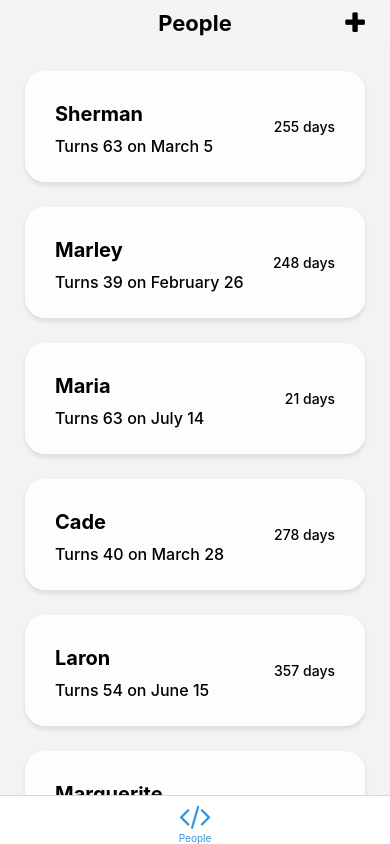
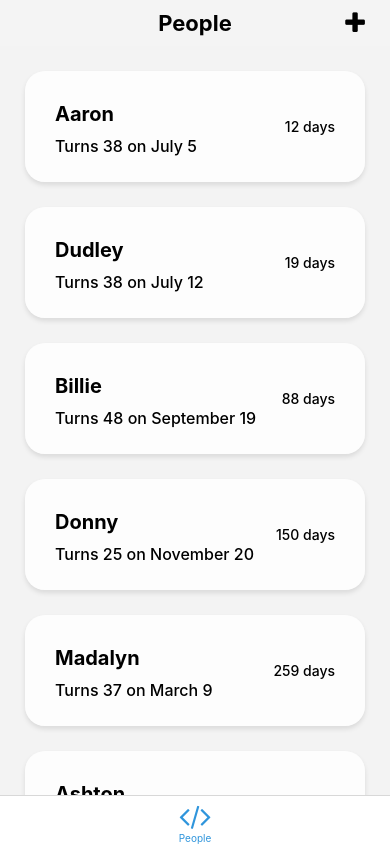
Before and after one commit to distinctmind/netwrk, a React Native app: screen /Upcoming in a window 390 px wide. Built offline with nearby package versions, Linux system fonts and the light colour scheme; what expo-linking would draw is missing.

Commit message:
Modularized code. Sorting by nearest birthday works. However, adding person functionality broke, therefore I need to fix that..

```diff
--- a/components/PersonItem.tsx
+++ b/components/PersonItem.tsx
@@ -1,30 +1,9 @@
 import { Animated, Text, View, StyleSheet, Pressable } from "react-native";
-import moment from "moment";
-
-const daysUntilBirthday = (birthday: Date) => {
-  let now = moment().startOf("day");
-
-  //To get the days until birthday, we set the year to current year.
-  let birthdayDate = moment([
-    now.year(),
-    birthday.getMonth(),
-    birthday.getDate(),
-  ]);
-  let daysLeft = moment(birthdayDate).diff(now, "days");
-  if (daysLeft < 0) daysLeft = 365 + daysLeft;
-  return daysLeft;
-};
+import { daysUntilBirthday, getBirthdayText } from "../utility/birthday";
 
 const yearsOld = (birthday: Date) => {
   let now = new Date();
   return now.getFullYear() - birthday.getFullYear();
-};
-
-const getBirthdayText = (birthday: Date) => {
-  let date = moment(birthday);
-  let month = date.format("MMMM");
-  let day = date.format("D");
-  return month + " " + day;
 };
 
 const getDaysLeft = (birthday: Date) => {
@@ -37,19 +16,6 @@ const getDaysLeft = (birthday: Date) => {
     return daysLeft + " days";
   }
 };
-
-/*
-const getBirthdayText = (birthday: Date) => {
-  const daysLeft = daysUntilBirthday(birthday);
-  if (daysLeft === 0) {
-    return "🎂 is today!";
-  } else if (daysLeft === 1) {
-    return "🎂 is tomorrow";
-  } else {
-    return `🎂 in ${daysLeft} days`;
-  }
-};
-*/
 
 function PersonItem({
   name,
--- a/screens/PeopleScreen.tsx
+++ b/screens/PeopleScreen.tsx
@@ -10,27 +10,32 @@ import { FontAwesome } from "@expo/vector-icons";
 import EditScreenInfo from "../components/EditScreenInfo";
 import PersonItem from "../components/PersonItem";
 import { Text, View } from "../components/Themed";
+import { faker } from "@faker-js/faker";
 
 import { RootTabScreenProps } from "../types";
 import { Person } from "./types";
-import { faker } from "@faker-js/faker";
+import { daysUntilBirthday } from "../utility/birthday";
 
 const [EDIT, ADD] = ["edit", "add"];
 
+/*
 let Dad: Person = {
   id: 0,
   name: "Dad",
   birthday: new Date(1972, 8, 7),
 };
 const initialList = [Dad];
-
+*/
 const ITEM_SIZE = 111 + 29;
 
 const data: Person[] = [...Array(10).keys()].map((_, i) => {
+  let birthday = faker.date.birthdate();
+  let daysLeft = daysUntilBirthday(birthday);
   return {
     id: i,
     name: faker.name.firstName(),
-    birthday: faker.date.birthdate(),
+    birthday: birthday,
+    daysLeft: daysLeft,
   };
 });
 
@@ -38,7 +43,7 @@ export default function PeopleScreen({
   navigation,
 }: RootTabScreenProps<"PeopleTab">) {
   const scrollY = useRef(new Animated.Value(0)).current;
-  const [people, setPeople] = useState(initialList);
+  const [people, setPeople] = useState(data);
 
   const addPerson = (person: Person) => {
     person.id = people.length;
@@ -60,12 +65,7 @@ export default function PeopleScreen({
           onPress={() =>
             navigation.navigate("Person", { mode: ADD, addPerson })
           }
-          style={[
-            styles.addButton,
-            // ({ pressed }) => ({
-            //   opacity: pressed ? 0.5 : 1,
-            // }),
-          ]}
+          style={styles.addButton}
         >
           <FontAwesome
             name="plus"
@@ -76,7 +76,7 @@ export default function PeopleScreen({
         </Pressable>
       </View>
       <Animated.FlatList
-        data={data}
+        data={data.sort((d1, d2) => d1.daysLeft - d2.daysLeft)}
         // scrollEventThrottle={1}
         onScroll={Animated.event(
           [
@@ -86,13 +86,6 @@ export default function PeopleScreen({
           ],
           { useNativeDriver: true }
         )}
-        /*
-        onScroll={(e) => {
-          setScroll(e.nativeEvent.contentOffset.y);
-          scrollY.setValue(e.nativeEvent.contentOffset.y);
-          // console.log(e.nativeEvent.contentOffset.y);
-        }}
-        */
         contentContainerStyle={{ padding: 25 }}
         renderItem={({ item: person, index }) => {
           const inputRange = [
@@ -120,7 +113,6 @@ export default function PeopleScreen({
             />
           );
         }}
-        // ItemSeparatorComponent={Separator}
       ></Animated.FlatList>
     </SafeAreaView>
   );
--- a/screens/types.tsx
+++ b/screens/types.tsx
@@ -2,4 +2,5 @@ export type Person = {
   id: number;
   name: string;
   birthday: Date;
+  daysLeft: number;
 };
--- /dev/null
+++ b/utility/birthday.ts
@@ -0,0 +1,22 @@
+import moment from "moment";
+
+export const daysUntilBirthday = (birthday: Date) => {
+  let now = moment().startOf("day");
+
+  //To get the days until birthday, we set the year to current year.
+  let birthdayDate = moment([
+    now.year(),
+    birthday.getMonth(),
+    birthday.getDate(),
+  ]);
+  let daysLeft = moment(birthdayDate).diff(now, "days");
+  if (daysLeft < 0) daysLeft = 365 + daysLeft;
+  return daysLeft;
+};
+
+export const getBirthdayText = (birthday: Date) => {
+  let date = moment(birthday);
+  let month = date.format("MMMM");
+  let day = date.format("D");
+  return month + " " + day;
+};
```
